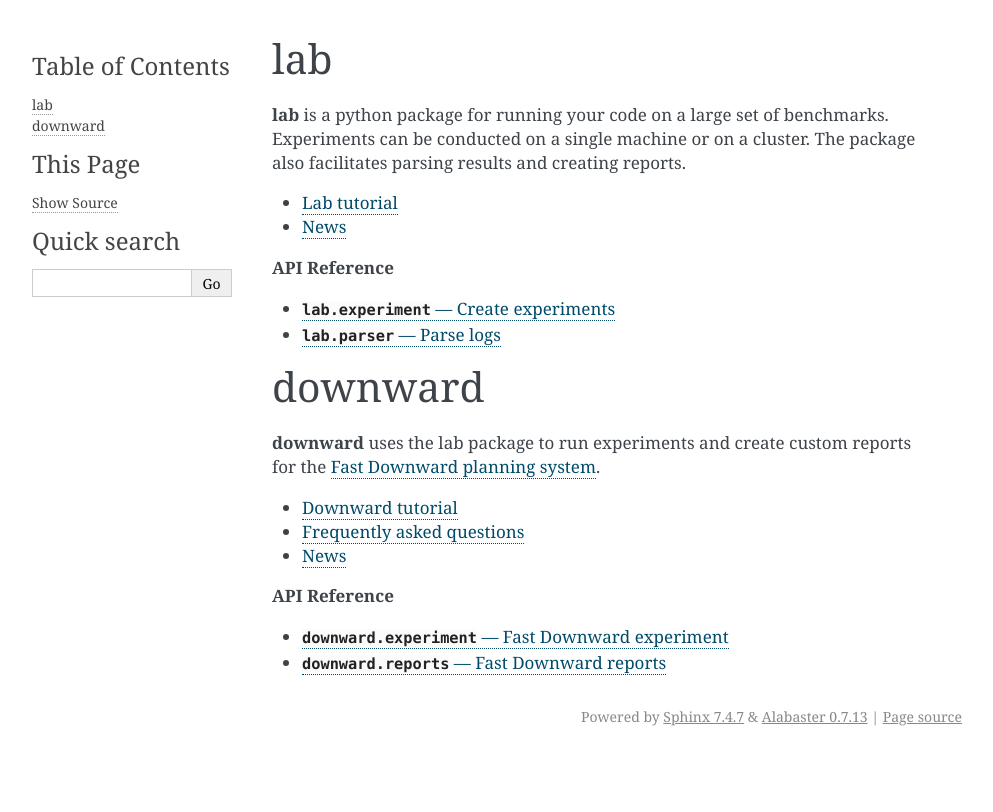
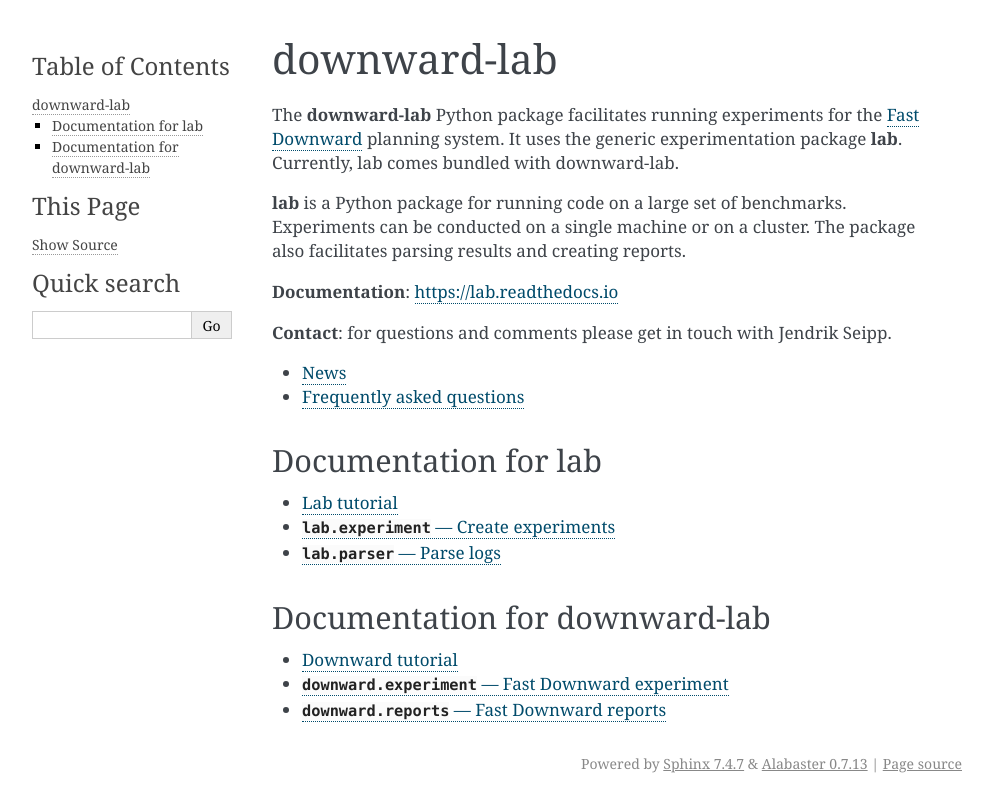
Before and after one commit to aibasel/lab, a Sphinx documentation site: the page built from docs/index.rst, in a window 1280 px wide. Shown: the top 812 px of the page, without its empty margins (148-1141 px from the left). Built offline with Sphinx 7.4.7, drawn with Linux system fonts in a browser that asks for light colours; pages that are not in the unit, such as notebooks, are missing from menus.

Commit message:
restructure documentation

```diff
--- a/README.rst
+++ b/README.rst
@@ -1,18 +1,19 @@
-lab
-===
-**lab** is a python package for running your code on a large set of benchmarks.
-Experiments can be conducted on a single machine or on a cluster. The package
-also facilitates parsing results and creating reports.
+downward-lab
+============
 
-downward
-========
-The **downward** package uses *lab* to run experiments and create custom reports
-for the `Fast Downward planning system <http://www.fast-downward.org>`_.
+The **downward-lab** Python package facilitates running experiments for
+the `Fast Downward <http://www.fast-downward.org>`_ planning system. It
+uses the generic experimentation package **lab**. Currently, lab comes
+bundled with downward-lab.
 
-Documentation
-=============
-http://lab.rtfd.org
+**lab** is a Python package for running code on a large set of
+benchmarks. Experiments can be conducted on a single machine or on a
+cluster. The package also facilitates parsing results and creating
+reports.
 
-Contact
-=======
-For questions and comments please get in touch with Jendrik Seipp.
+
+**Documentation**: https://lab.readthedocs.io
+
+
+**Contact**: for questions and comments please get in touch with Jendrik
+Seipp.
--- a/docs/index.rst
+++ b/docs/index.rst
@@ -1,41 +1,30 @@
-lab
-===
-**lab** is a python package for running your code on a large set of benchmarks.
-Experiments can be conducted on a single machine or on a cluster. The package
-also facilitates parsing results and creating reports.
+.. include:: ../README.rst
+
+.. toctree::
+   :maxdepth: 1
+
+   news
+   downward.faq
+
+
+Documentation for lab
+---------------------
 
 .. toctree::
    :maxdepth: 1
 
    lab.tutorial
-   news
-
-**API Reference**
-
-.. toctree::
-   :maxdepth: 1
-
    lab.experiment
    lab.parser
    lab.reports
 
 
-downward
-========
-**downward** uses the lab package to run experiments and create custom reports
-for the `Fast Downward planning system <http://www.fast-downward.org>`_.
+Documentation for downward-lab
+------------------------------
 
 .. toctree::
    :maxdepth: 1
 
    downward.tutorial
-   downward.faq
-   news
-
-**API Reference**
-
-.. toctree::
-   :maxdepth: 1
-
    downward.experiment
    downward.reports
```
